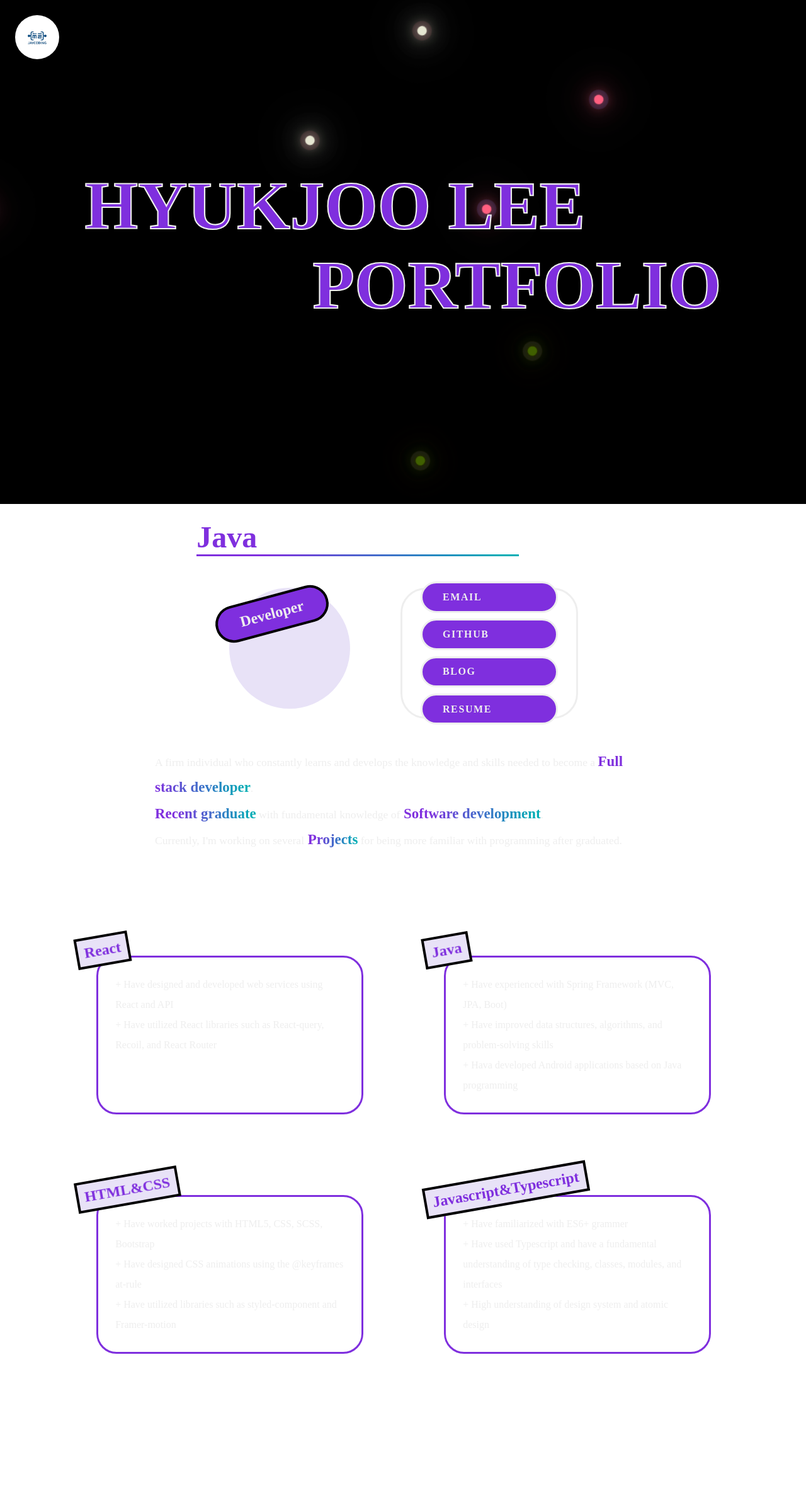
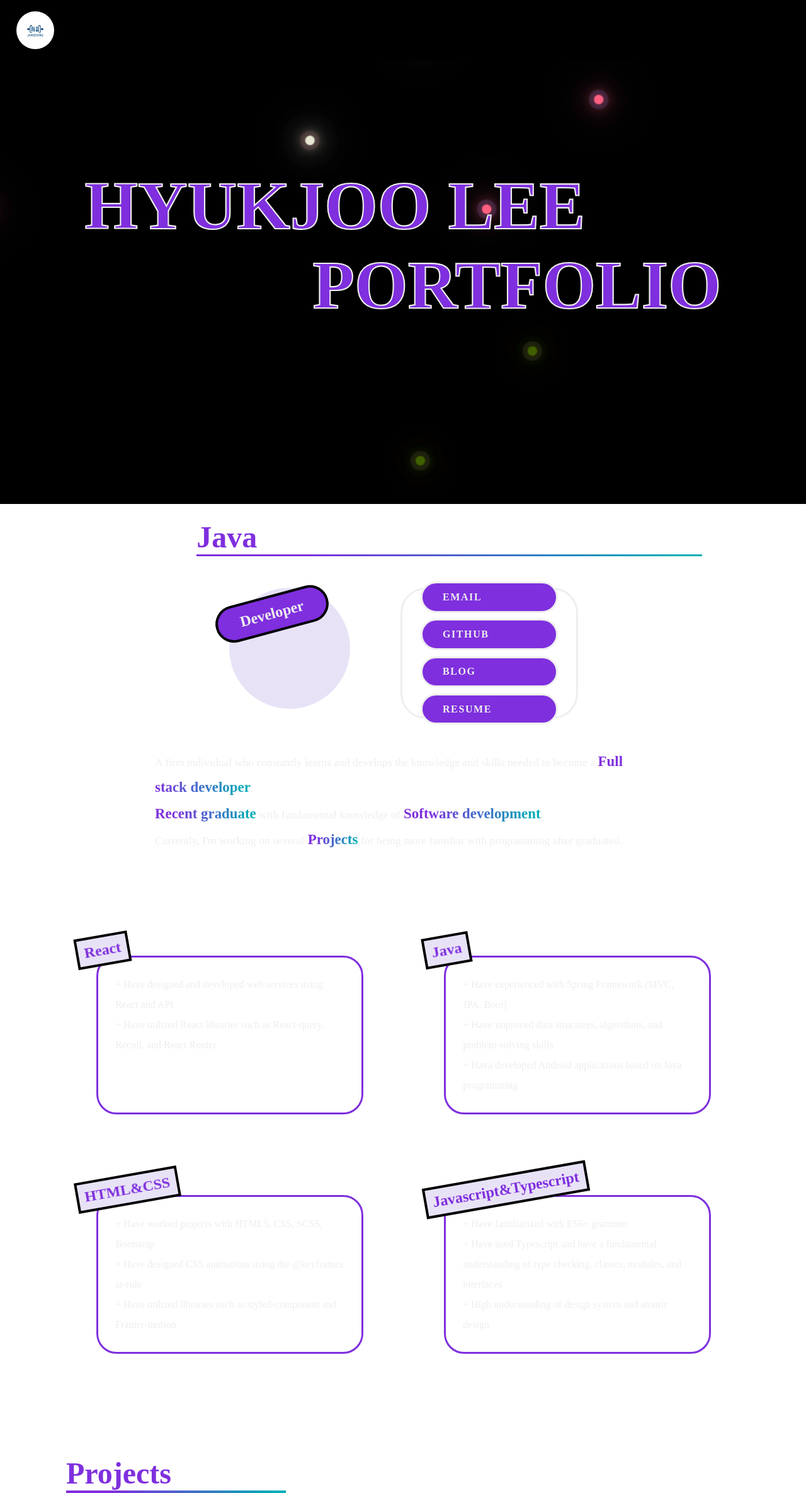
Before and after one commit to Hyukjoo-Lee/ReactJS_portfolio, a React (Create React App) app: page / in a window 1280 px wide. Shown: the top 2370 px of the page at 63% size. Before the commit the page ends 2310 px from the top, so only its background shows below. Built offline with nearby package versions, Linux system fonts and the light colour scheme.

Commit message:
design: background of navbar

```diff
--- a/package.json
+++ b/package.json
@@ -12,6 +12,7 @@
     "@types/react-dom": "^18.0.6",
     "@types/styled-components": "^5.1.26",
     "aos": "^2.3.4",
+    "framer-motion": "^7.5.3",
     "react": "^18.2.0",
     "react-bootstrap": "^2.5.0",
     "react-dom": "^18.2.0",
--- a/src/App.tsx
+++ b/src/App.tsx
@@ -6,6 +6,7 @@ import Start from "./components/0.Start/Start";
 import IntroPage from "./components/1.Intro/IntroPage";
 import SkillsPage from "./components/2.Skills/SkillsPage";
 import { theme } from "./theme";
+import ProjectPage from "./components/3.Project/ProjectPage";
 
 function App() {
   return (
@@ -17,6 +18,7 @@ function App() {
           <Start />
           <IntroPage />
           <SkillsPage />
+          <ProjectPage />
           {/* <Intro />
           <Skills />
           <TimeLine /> */}
--- a/src/components/0.Start/Start.tsx
+++ b/src/components/0.Start/Start.tsx
@@ -1,8 +1,22 @@
 import styled from "styled-components";
+import { media } from "../../theme";
 
 const NameContainer = styled.div`
   height: 100vh;
   margin: 0 10%;
+
+  // Responsive start view point
+  ${media.medium_max} {
+    margin: 10% 10%;
+  }
+
+  ${media.small_max} {
+    margin: 20% 10%;
+  }
+
+  ${media.smaller_max} {
+    margin: 30% 10%;
+  }
 `;
 
 const Text = styled.div`
--- a/src/components/1.Intro/IntroSlider.tsx
+++ b/src/components/1.Intro/IntroSlider.tsx
@@ -25,11 +25,12 @@ const Slide = styled.div`
   }
 `;
 
-export const ProgressContainer = styled.div<StyledModalProps>`
+export const ProgressContainer = styled.div<ProgressBarProps>`
   position: relative;
-  padding-left: 24%;
+  width: ${({ width }) => `${width}%`};
+  padding-left: ${({ paddingLeft }) => `${paddingLeft}%`};
+  margin-left: ${({ marginLeft }) => `${marginLeft}em`};
   height: 0.3em;
-  width: 20%;
 `;
 
 export const Progress = styled.div`
@@ -39,10 +40,10 @@ export const Progress = styled.div`
   animation: progress 4s infinite;
 `;
 
-interface StyledModalProps {
-  height?: number;
+interface ProgressBarProps {
+  paddingLeft?: number;
+  marginLeft?: number;
   width?: number;
-  paddingLeft?: number;
 }
 
 const IntroSlider = () => (
@@ -67,7 +68,7 @@ const IntroSlider = () => (
         <span>Typescript</span>
       </Slide>
     </Slides>
-    <ProgressContainer>
+    <ProgressContainer width={45} paddingLeft={24}>
       <Progress />
     </ProgressContainer>
   </SlideContainer>
--- a/src/components/2.Skills/SkillsPage.tsx
+++ b/src/components/2.Skills/SkillsPage.tsx
@@ -2,7 +2,7 @@ import styled from "styled-components";
 import { skills } from "../../data";
 import { media } from "../../theme";
 import { Wrapper } from "../Wrapper";
-import Skills from "./../2.Skills/Skills";
+import Skills from "./Skills";
 
 const SkillBoxes = styled.div`
   display: grid;
--- /dev/null
+++ b/src/components/3.Project/ProjectPage.tsx
@@ -0,0 +1,27 @@
+import styled from "styled-components";
+import { media } from "../../theme";
+import { Progress, ProgressContainer } from "../1.Intro/IntroSlider";
+import { Wrapper } from "../Wrapper";
+
+export const Title = styled.div`
+  color: ${({ theme }) => theme.color.purple};
+  font-size: 3em;
+  font-weight: 600;
+
+  ${media.small_max} {
+    font-size: 2.5em;
+  }
+`;
+
+const ProjectPage = () => {
+  return (
+    <Wrapper>
+      <ProgressContainer width={30} marginLeft={6}>
+        <Title>Projects</Title>
+        <Progress />
+      </ProgressContainer>
+    </Wrapper>
+  );
+};
+
+export default ProjectPage;
--- a/src/components/Navbar.tsx
+++ b/src/components/Navbar.tsx
@@ -1,23 +1,59 @@
 import { Navbar, Container, NavLink } from "react-bootstrap";
 import styled from "styled-components";
+import { motion, useAnimation, useScroll } from "framer-motion";
+import { useEffect } from "react";
+import { theme } from "../theme";
+
+const Nav = styled(motion.nav)`
+  display: flex;
+  position: fixed;
+  width: 100%;
+  height: min;
+  top: 0;
+`;
 
 const Logo = styled.img`
-  position: fixed;
-  width: 70px;
-  height: 70px;
+  width: 60px;
+  height: 60px;
   margin: 1em;
   border-radius: 50%;
+  border: 2px solid black;
 `;
 
 const NavBar = () => {
   const logo = require("../assets/images/logo.jpg");
+
+  const navAnimation = useAnimation();
+  const { scrollY } = useScroll();
+
+  const navVariants = {
+    top: {
+      backgroundColor: "black",
+    },
+    scroll: {
+      backgroundColor: theme.color.lightpurple,
+    },
+  };
+
+  // Scroll event
+  useEffect(() => {
+    scrollY.onChange(() => {
+      if (scrollY.get() > 80) {
+        navAnimation.start("scroll");
+      } else {
+        navAnimation.start("top");
+      }
+    });
+  }, [scrollY, navAnimation]);
 
   return (
     <header>
       <Navbar className="fixed-top" bg="#000" expand="lg">
         <Container>
           <NavLink href="/">
-            <Logo src={logo} alt="logo" />
+            <Nav variants={navVariants} animate={navAnimation} initial={"top"}>
+              <Logo src={logo} alt="logo" />
+            </Nav>
           </NavLink>
         </Container>
       </Navbar>
```
Also changed, not shown: 1 other file (tests, documents, lock files or other folders).
